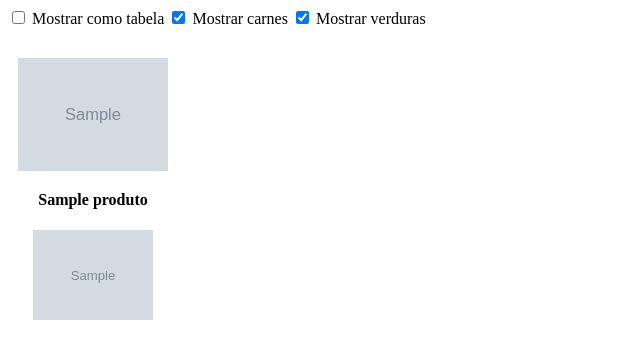
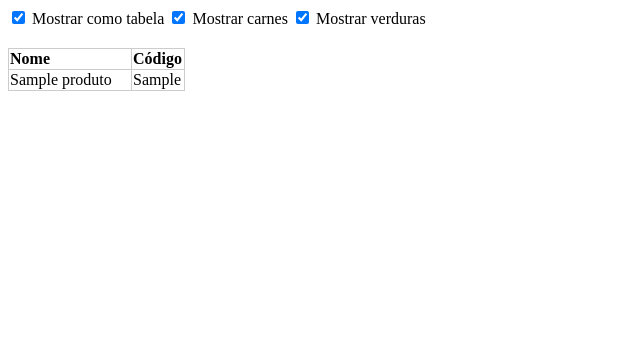
Before and after one commit to ReverseCall/assai_tabelas, a Django app: page /tabela in a window 1280 px wide. Shown: the top 359 px of the page, without its empty margins (0-640 px from the left). Run offline with Django 5.2, Linux system fonts and the light colour scheme; tables that the repository leaves empty hold one stand-in row (values such as "Sample post"); grey boxes marked "Sample" are stand-in pictures.

Commit message:
atualizacão das tabelas

```diff
--- a/produtos/models.py
+++ b/produtos/models.py
@@ -76,7 +76,7 @@ class Produto(models.Model):
                         os.rename(old_barcode_path, new_barcode_path)
                         self.barcode_image.name = os.path.join('barcodes', filename_barcode)
 
-        # === Converter imagem enviada para WEBP ===
+        # === Converter imagem para WEBP ===
         if self.imagem and hasattr(self.imagem, 'file') and not self.imagem.name.endswith('.webp'):
             try:
                 img = Image.open(self.imagem)
@@ -101,7 +101,6 @@ class Produto(models.Model):
                 with open(default_path, 'rb') as f:
                     self.imagem.save(filename_img, File(f), save=False)
 
-        # Primeiro salva com imagem (convertida ou padrão)
         super().save(*args, **kwargs)
 
         # === Gerar código de barras ===
--- a/produtos/templates/lista_produtos.html
+++ b/produtos/templates/lista_produtos.html
@@ -1,17 +1,58 @@
 <!DOCTYPE html>
 <html lang="pt-br">
+
 <head>
     <meta charset="UTF-8">
     <title>Lista de Produtos</title>
     <style>
-        .view-mode { margin-bottom: 20px; }
-        .hidden { display: none; }
-        .produto-img { width: 150px; height: auto; margin: 10px; display: inline-block; text-align: center; }
-        .produto-img img { width: 100%; height: auto; }
-        table { width: 100%; border-collapse: collapse; }
-        th, td { padding: 8px; border: 1px solid #ddd; text-align: left; }
+        .view-mode {
+            margin-bottom: 20px;
+        }
+
+        .hidden {
+            display: none;
+        }
+
+        .produto-img {
+            width: 150px;
+            height: auto;
+            margin: 10px;
+            display: inline-block;
+            text-align: center;
+        }
+
+        .produto-img img {
+            width: 100%;
+            height: auto;
+        }
+
+        .tabela-container {
+            max-width: 100%;
+            width: fit-content;
+            text-align: left;
+        }
+
+        table {
+            border-collapse: collapse;
+            width: auto;
+            max-width: 100%;
+            table-layout: auto;
+        }
+
+        th, td {
+            width: 120px;
+            height: 7px;
+            vertical-align: middle;
+            border: 1px solid #ccc;
+        }
+
+        #codigo-tabela{
+            width: 50px;
+        }
+
     </style>
 </head>
+
 <body>
 
     <div class="view-mode">
@@ -35,7 +76,8 @@
             <p><strong>{{ produto.nome }}</strong></p>
 
             {% if produto.barcode_image %}
-                <img src="{{ produto.barcode_image.url }}" alt="Código de barras de {{ produto.nome }}" style="height: 90px; margin-top: 5px; object-fit: contain;">
+            <img src="{{ produto.barcode_image.url }}" alt="Código de barras de {{ produto.nome }}"
+                style="height: 90px; margin-top: 5px; object-fit: contain;">
             {% else %}
             <p><em>Sem código de barras</em></p>
             {% endif %}
@@ -48,25 +90,38 @@
 
     <!-- Tabela -->
     <div id="view-tabela" class="{% if not modo_tabela %}hidden{% endif %}">
+        <div class="tabela-container" style="width: {{ largura_tabela }};">
             <table>
             <thead>
                 <tr>
+                    {% for coluna in colunas %}
                     <th>Nome</th>
-                <th>Código</th>
+                    <th id="codigo-tabela">Código</th>
+                    {% endfor %}
                 </tr>
             </thead>
             <tbody>
-            {% for produto in produtos %}
-            <tr class="categoria-{{ produto.categoria }}">
-                <td>{{ produto.nome }}</td>
-                <td>{{ produto.codigo }}</td>
+                {% for i in linhas %}
+                <tr>
+                    {% for coluna in colunas %}
+                    {% if coluna|length > i %}
+                    {% with item=coluna|slice:"%d:|add:i"|first %}
+                    <td>{{ item.nome }}</td>
+                    <td id="codigo-tabela">{{ item.codigo }}</td>
+                    {% endwith %}
+                    {% else %}
+                    <td></td>
+                    <td></td>
+                    {% endif %}
+                    {% endfor %}
                 </tr>
-            {% empty %}
-                <tr><td colspan="2">Nenhum produto encontrado.</td></tr>
                 {% endfor %}
             </tbody>
+
         </table>
         </div>
+    </div>
+
 
 
     <script>
@@ -108,4 +163,5 @@
     </script>
 
 </body>
+
 </html>
--- a/produtos/views.py
+++ b/produtos/views.py
@@ -20,9 +20,33 @@ def imprimir_produtos(request):
 
 
 def lista_produtos(request):
-    produtos = Produto.objects.all()
-    modo_tabela = False  # ou pegue isso do request se quiser persistência via GET
-    return render(request, 'lista_produtos.html', {
+    produtos = list(Produto.objects.all())
+    max_linhas = 40
+
+    # === Divide os produtos em colunas verticais ===
+    colunas = []
+    for i in range(0, len(produtos), max_linhas):
+        colunas.append(produtos[i:i+max_linhas])
+
+    linhas_necessarias = max(len(c) for c in colunas) if colunas else 0
+    linhas = range(linhas_necessarias)
+
+    num_pares = len(colunas)
+
+    # === Define a largura da tabela ===
+    if num_pares % 4 == 0:
+        largura_tabela = "100%"
+    else:
+        # Exemplo: cada coluna vale 25% — ajuste conforme necessário
+        largura_percentual = min(100, num_pares * 25)
+        largura_tabela = f"{largura_percentual}%"
+
+    context = {
         'produtos': produtos,
-        'modo_tabela': modo_tabela,
-    })
+        'colunas': colunas,
+        'linhas': linhas,
+        'modo_tabela': True,
+        'largura_tabela': largura_tabela,
+    }
+
+    return render(request, 'lista_produtos.html', context=context)
```
Also changed, not shown: config/settings.py (+17 -17 lines), 1 other file. Lines whose indentation alone changed are shown as unchanged.
